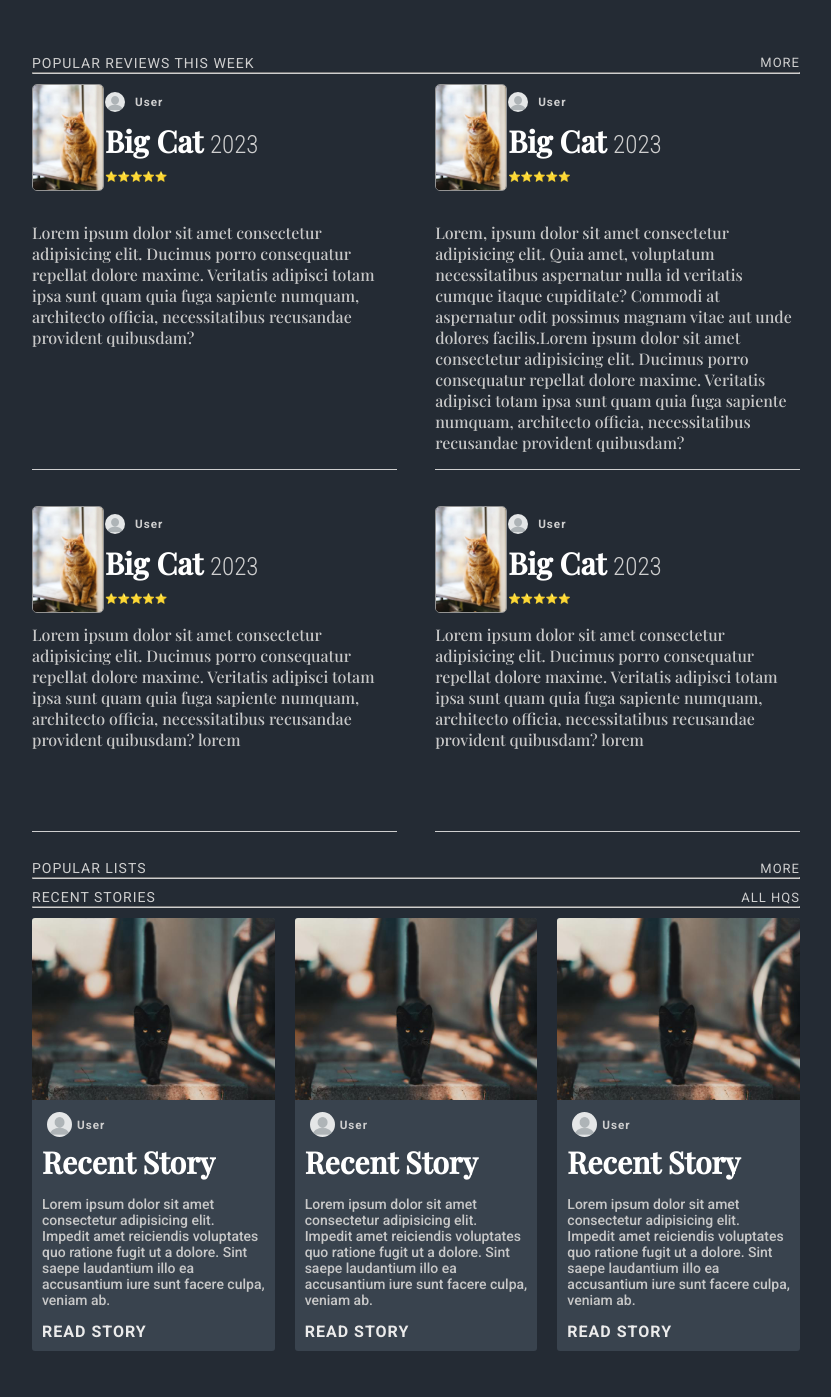
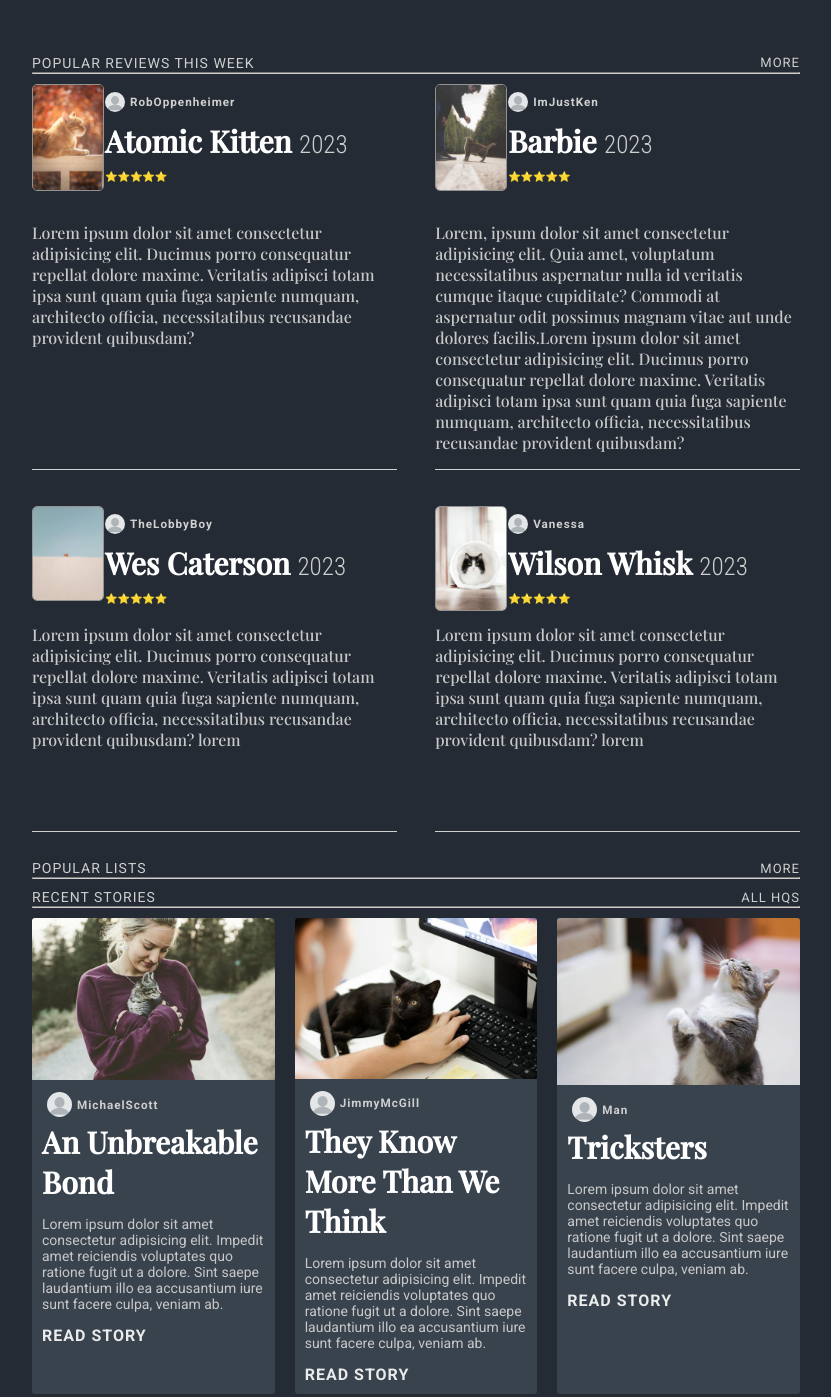
Before and after one commit to tomchaweb/litterboxd, a plain HTML site: page index.html in a window 1280 px wide. Shown: the part 1060-2457 px from the top of the page, without its empty margins (224-1055 px from the left). Drawn offline with nearby package versions, Linux system fonts and the light colour scheme.

Commit message:
Add files via upload

```diff
--- a/index.html
+++ b/index.html
@@ -193,49 +193,49 @@
         <hr>
         <div class="popular-reviews-grid">
             <div class="popular-review-item">
-                <img src="./assets/cat-1.jpg" width="70px">
+                <img src="./assets/cat-11.jpg" width="70px">
                 <div class="popular-review-header">
                     <div class="popular-review-user">
                         <img src="./assets/user.png" height="20px">
-                        <h3>User</h3>
+                        <h3>RobOppenheimer</h3>
                     </div>
-                    <h2>Big Cat <span>2023</span></h2>
+                    <h2>Atomic Kitten <span>2023</span></h2>
                     <p>⭐⭐⭐⭐⭐</p>
                 </div>
                 <p class="review-item-main-body">Lorem ipsum dolor sit amet consectetur adipisicing elit. Ducimus porro consequatur repellat dolore maxime. Veritatis adipisci totam ipsa sunt quam quia fuga sapiente numquam, architecto officia, necessitatibus recusandae provident quibusdam?</p>
             </div>
             <div class="popular-review-item">
-                <img src="./assets/cat-1.jpg" width="70px">
+                <img src="./assets/cat-12.jpg" width="70px">
                 <div class="popular-review-header">
                     <div class="popular-review-user">
                         <img src="./assets/user.png" height="20px">
-                        <h3>User</h3>
+                        <h3>ImJustKen</h3>
                     </div>
-                    <h2>Big Cat <span>2023</span></h2>
+                    <h2>Barbie <span>2023</span></h2>
                     <p>⭐⭐⭐⭐⭐</p>
                 </div>
                 <p class="review-item-main-body">Lorem, ipsum dolor sit amet consectetur adipisicing elit. Quia amet, voluptatum necessitatibus aspernatur nulla id veritatis cumque itaque cupiditate? Commodi at aspernatur odit possimus magnam vitae aut unde dolores facilis.Lorem ipsum dolor sit amet consectetur adipisicing elit. Ducimus porro consequatur repellat dolore maxime. Veritatis adipisci totam ipsa sunt quam quia fuga sapiente numquam, architecto officia, necessitatibus recusandae provident quibusdam?</p>
             </div>
             <div class="popular-review-item">
-                <img src="./assets/cat-1.jpg" width="70px">
+                <img src="./assets/cat-13.jpg" width="70px">
                 <div class="popular-review-header">
                     <div class="popular-review-user">
                         <img src="./assets/user.png" height="20px">
-                        <h3>User</h3>
+                        <h3>TheLobbyBoy</h3>
                     </div>
-                    <h2>Big Cat <span>2023</span></h2>
+                    <h2>Wes Caterson <span>2023</span></h2>
                     <p>⭐⭐⭐⭐⭐</p>
                 </div>
                 <p class="review-item-main-body">Lorem ipsum dolor sit amet consectetur adipisicing elit. Ducimus porro consequatur repellat dolore maxime. Veritatis adipisci totam ipsa sunt quam quia fuga sapiente numquam, architecto officia, necessitatibus recusandae provident quibusdam? lorem</p>
             </div>
             <div class="popular-review-item">
-                <img src="./assets/cat-1.jpg" width="70px">
+                <img src="./assets/cat-14.jpg" width="70px">
                 <div class="popular-review-header">
                     <div class="popular-review-user">
                         <img src="./assets/user.png" height="20px">
-                        <h3>User</h3>
+                        <h3>Vanessa</h3>
                     </div>
-                    <h2>Big Cat <span>2023</span></h2>
+                    <h2>Wilson Whisk <span>2023</span></h2>
                     <p>⭐⭐⭐⭐⭐</p>
                 </div>
                 <p class="review-item-main-body">Lorem ipsum dolor sit amet consectetur adipisicing elit. Ducimus porro consequatur repellat dolore maxime. Veritatis adipisci totam ipsa sunt quam quia fuga sapiente numquam, architecto officia, necessitatibus recusandae provident quibusdam? lorem</p>
@@ -257,37 +257,37 @@
         <hr>
         <div class="recent-stories-grid">
             <div class="recent-stories-card">
-                <img src="./assets/cat-wide.jpg" width="200px">
+                <img src="./assets/cat-wide2.jpg" width="200px">
                 <div class="recent-stories-card-text">
                     <div class="stories-user">
                         <img src="./assets/user.png" width="25px">
-                        <h3>User</h3>
+                        <h3>MichaelScott</h3>
                     </div>
-                    <h2>Recent Story</h2>
+                    <h2>An Unbreakable Bond</h2>
                     <p>Lorem ipsum dolor sit amet consectetur adipisicing elit. Impedit amet reiciendis voluptates quo ratione fugit ut a dolore. Sint saepe laudantium illo ea accusantium iure sunt facere culpa, veniam ab.</p>
                     <h3>READ STORY</h3>
                 </div>
             </div>
             <div class="recent-stories-card">
-                <img src="./assets/cat-wide.jpg" width="200px">
+                <img src="./assets/cat-wide5.jpg" width="200px">
                 <div class="recent-stories-card-text">
                     <div class="stories-user">
                         <img src="./assets/user.png" width="25px">
-                        <h3>User</h3>
+                        <h3>JimmyMcGill</h3>
                     </div>
-                    <h2>Recent Story</h2>
+                    <h2>They Know More Than We Think</h2>
                     <p>Lorem ipsum dolor sit amet consectetur adipisicing elit. Impedit amet reiciendis voluptates quo ratione fugit ut a dolore. Sint saepe laudantium illo ea accusantium iure sunt facere culpa, veniam ab.</p>
                     <h3>READ STORY</h3>
                 </div>
             </div>
             <div class="recent-stories-card">
-                <img src="./assets/cat-wide.jpg" width="200px">
+                <img src="./assets/cat-wide4.jpg" width="200px">
                 <div class="recent-stories-card-text">
                     <div class="stories-user">
                         <img src="./assets/user.png" width="25px">
-                        <h3>User</h3>
+                        <h3>Man</h3>
                     </div>
-                    <h2>Recent Story</h2>
+                    <h2>Tricksters</h2>
                     <p>Lorem ipsum dolor sit amet consectetur adipisicing elit. Impedit amet reiciendis voluptates quo ratione fugit ut a dolore. Sint saepe laudantium illo ea accusantium iure sunt facere culpa, veniam ab.</p>
                     <h3>READ STORY</h3>
                 </div>
--- a/style.css
+++ b/style.css
@@ -235,7 +235,7 @@ h1 > span {
 
 .popular-review-user {
     display: flex;
-    gap: 10px;
+    gap: 5px;
     align-items: center;
 }
 
@@ -323,7 +323,7 @@ h1 > span {
 .recent-stories-card-text > p {
     font-family: "Roboto", sans-serif;
     font-size: 1.4rem;
-    font-weight: 500;
+    font-weight: 400;
     color: rgb(200, 200, 200);
 }
 
```
Also changed, not shown: assets/cat-11.jpg (added), assets/cat-12.jpg (added), assets/cat-13.jpg (added), assets/cat-14.jpg (added), assets/cat-wide2.jpg (added), assets/cat-wide3.jpg (added), assets/cat-wide4.jpg (added), assets/cat-wide5.jpg (added).
